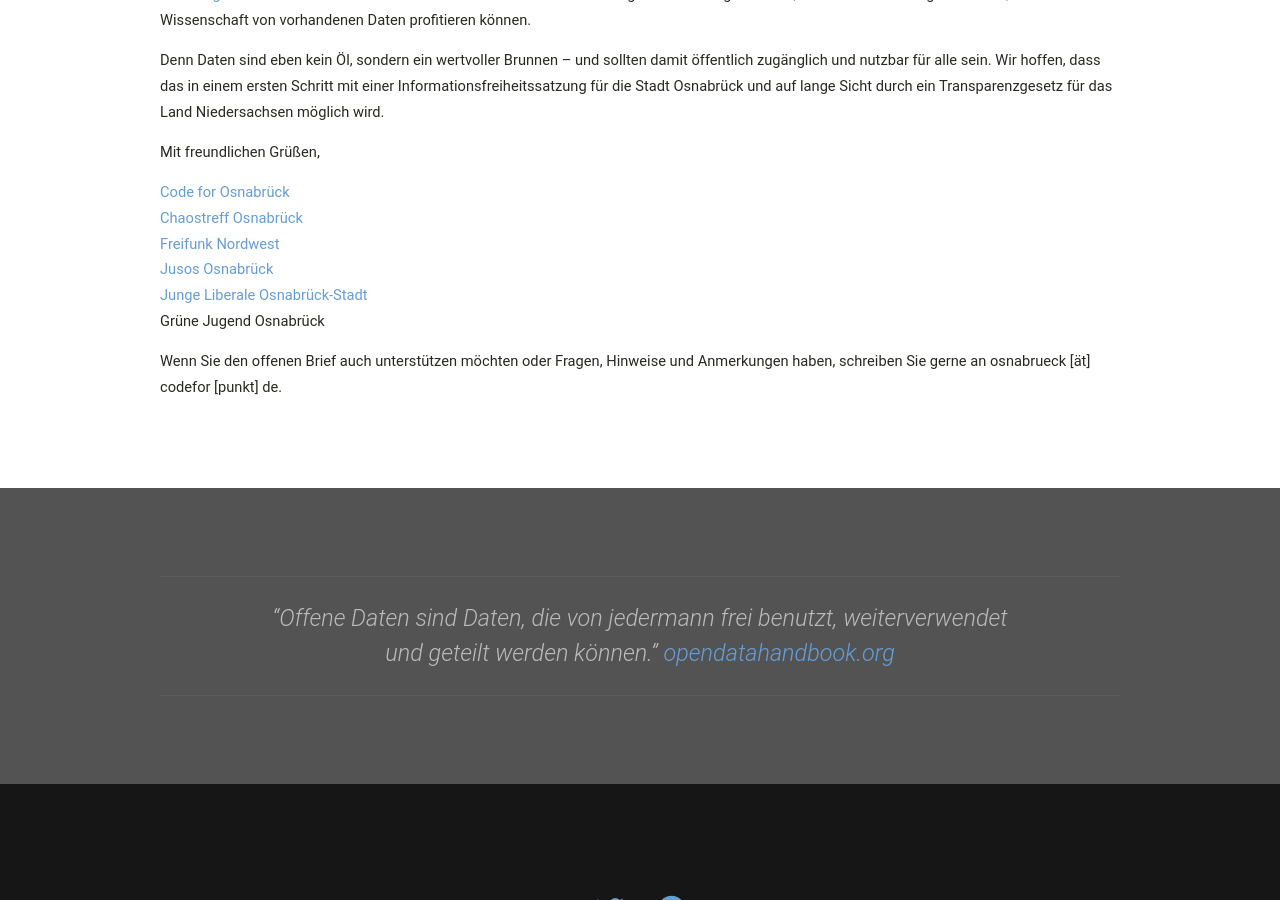
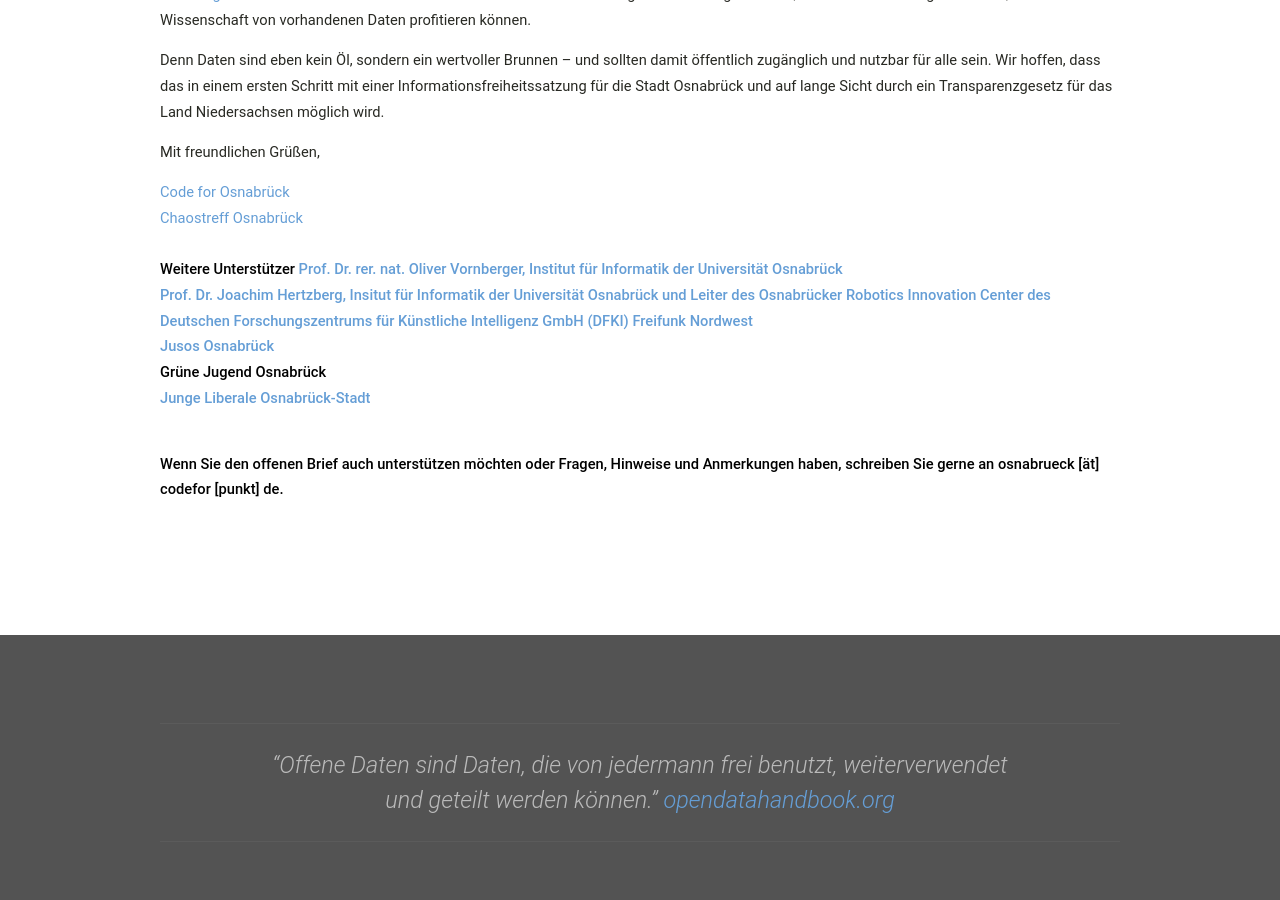
Before and after one commit to wagnerpeer/codeforosnabrueck.github.io, a Jekyll site: the page built from offenerbrief.html, in a window 1280 px wide and 900 px high, scrolled down 1956 px. Built offline with Jekyll 4.4.1, drawn with Linux system fonts in a browser that asks for light colours.

Commit message:
Ergänzung Unterstützer: Vornberger, Hertzberg

```diff
--- a/offenerbrief.html
+++ b/offenerbrief.html
@@ -49,11 +49,15 @@ layout: default
 
                 <p><a href="http://codeforosnabrueck.org">Code for Osnabrück</a><br>
                 <a href="https://www.chaostreff-osnabrueck.de">Chaostreff Osnabrück</a><br>
+                <br>
+                <b>Weitere Unterstützer<b>
+                <a href="https://www.inf.uos.de/oliver">Prof. Dr. rer. nat. Oliver Vornberger, Institut für Informatik der Universität Osnabrück</a><br>
+                <a href="https://www.inf.uos.de/hertzberg">Prof. Dr. Joachim Hertzberg, Insitut für Informatik der Universität Osnabrück und Leiter des Osnabrücker Robotics Innovation Center des Deutschen Forschungszentrums für Künstliche Intelligenz GmbH (DFKI)</a><b>
                 <a href="https://ffnw.de">Freifunk Nordwest</a><br>
-                <a href="https://jusos-os.de">Jusos Osnabrück</a></br>
-                <a href="https://julis-os.de">Junge Liberale Osnabrück-Stadt</a></br>
-                Grüne Jugend Osnabrück</p>
-
+                <a href="https://jusos-os.de">Jusos Osnabrück</a><br>
+                Grüne Jugend Osnabrück<br>
+                <a href="https://julis-os.de">Junge Liberale Osnabrück-Stadt</a></p>
+                <br>
                 <p>Wenn Sie den offenen Brief auch unterstützen möchten oder Fragen, Hinweise und Anmerkungen haben, schreiben Sie gerne an osnabrueck [ät] codefor [punkt] de.</p>
 
 			</section>
```
